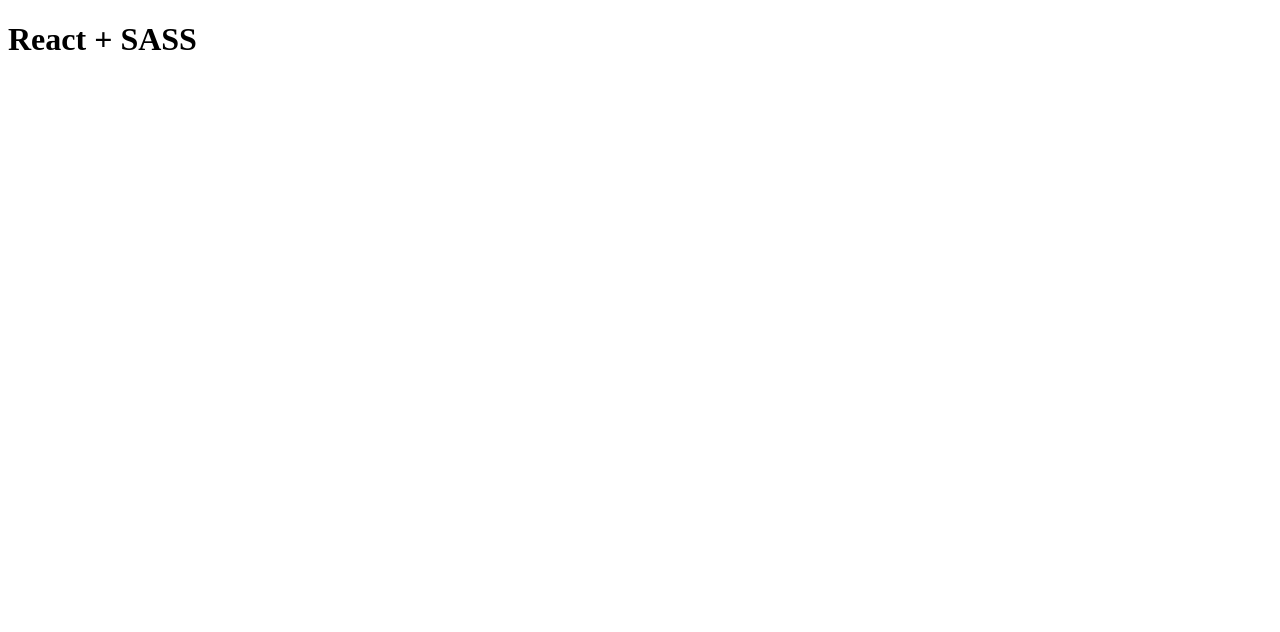
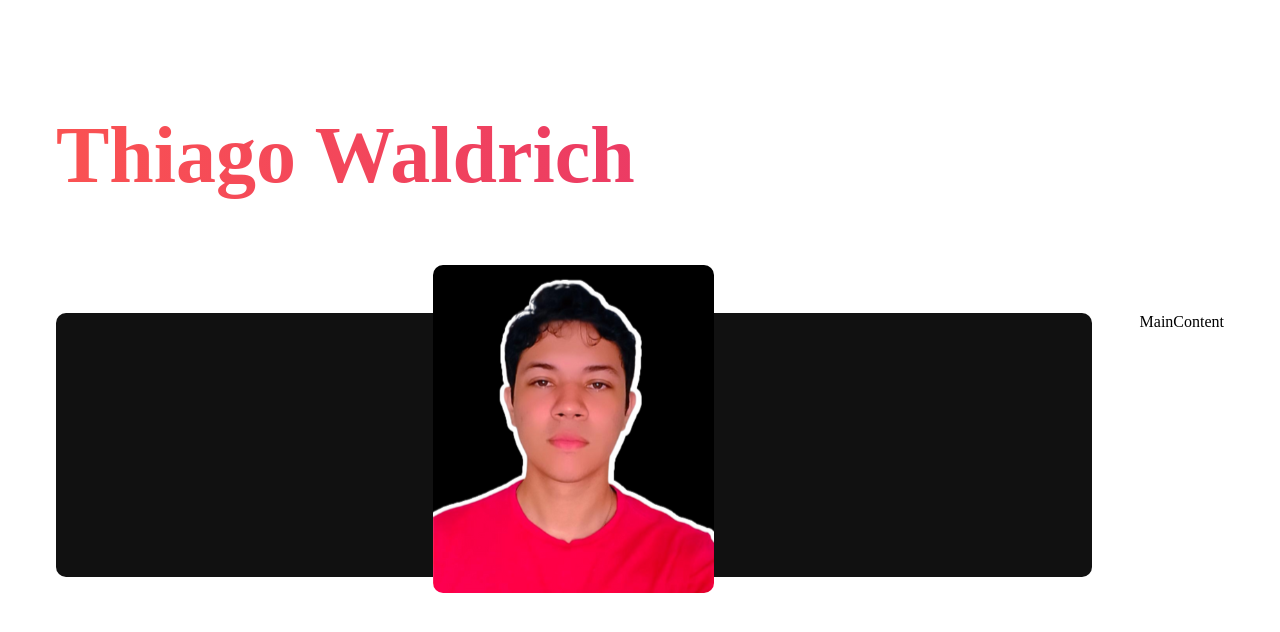
Before and after one commit to ThiagoWaldrich/portfolio, a React (Vite) app in the folder my-profile/: page / in a window 1280 px wide. Shown: the top 632 px of the page. Built offline with nearby package versions, Linux system fonts and the light colour scheme; the HTML template or start-up script is replaced by a standard one.

Commit message:
Photo settings

```diff
--- a/my-profile/src/App.jsx
+++ b/my-profile/src/App.jsx
@@ -1,12 +1,17 @@
 import './styles/components/app.sass';
+import Sidebar from "./components/Sidebar"
+import MainContent from "./components/MainContent"
 
 function App() {
 
   return (
     <div id="Portfolio">
-      <h1>React + SASS</h1>
+      <h1>Thiago Waldrich</h1>
+
+      <Sidebar/>
+      <MainContent/>
     </div>
-  )
+  );
 }
 
 export default App
--- /dev/null
+++ b/my-profile/src/components/MainContent.jsx
@@ -0,0 +1,5 @@
+const MainContent = () =>{
+    return(
+        <div>MainContent</div>
+)}
+export default MainContent
--- /dev/null
+++ b/my-profile/src/components/Sidebar.jsx
@@ -0,0 +1,15 @@
+import Avatar from '../img/eu.png';
+import "../styles/components/sidebar.sass";
+
+const Sidebar= () =>{
+    return(<aside id="sidebar">
+        <img src={Avatar} alt="Thiago Waldrich" srcset/>
+        <p className="title">Desenvolvedor</p>
+        <p>redes sociais</p>
+        <p>informações de contato</p>
+        <a href="" className="btn">
+            Download do Currículo
+        </a>
+       </aside>
+)}
+export default Sidebar
--- a/my-profile/src/styles/components/app.sass
+++ b/my-profile/src/styles/components/app.sass
@@ -0,0 +1,15 @@
+@use '../variables'
+
+#Portfolio
+    display: flex
+    flex-wrap: wrap
+    padding: 3rem
+    gap: 3rem
+
+    h1
+        width: 100%
+        font-size: 5rem
+        margin-bottom: 4rem
+        background: variables.$gradient//de
+        -webkit-background-clip: text//gra
+        -webkit-text-fill-color: transparent//de
--- /dev/null
+++ b/my-profile/src/styles/components/sidebar.sass
@@ -0,0 +1,18 @@
+@use '../variables'
+
+#sidebar
+    background-color: variables.$bg-color
+    flex: 1 1 0
+    border-radius: variables.$container-border-radius
+    display: flex
+    align-items: center
+    flex-direction: column
+    text-align: center
+    position: relative
+    padding: 3rem 0
+
+    img
+        max-width: 70%
+        border-radius: variables.$container-border-radius
+        position: absolute
+        top: -3rem
--- a/my-profile/src/styles/main.sass
+++ b/my-profile/src/styles/main.sass
@@ -6,3 +6,9 @@
     margin: 0
     font-family: variables.$font-stack
     box-sizing: border-box
+
+    body
+        background-color: variables.$body-bg-color
+
+    a, svg
+        transition: .4s
--- a/my-profile/src/styles/variables.sass
+++ b/my-profile/src/styles/variables.sass
@@ -1 +1,9 @@
 $font-stack: "Helvetica"
+$text-color: #FFF
+$text-color-secondary: #a6a6a6
+$body-bg-color: #271b31
+$bg-color: #111
+$bg-color-secundary:#1d1d1d
+$container-border-radius: 10px
+$card-border-radius: 5px
+$gradient: linear-gradient(90deg, rgba(250,82,82,1)0%,rgba(221,36,118,1)100%)
```
Also changed, not shown: my-profile/src/img/eu.png (added).
